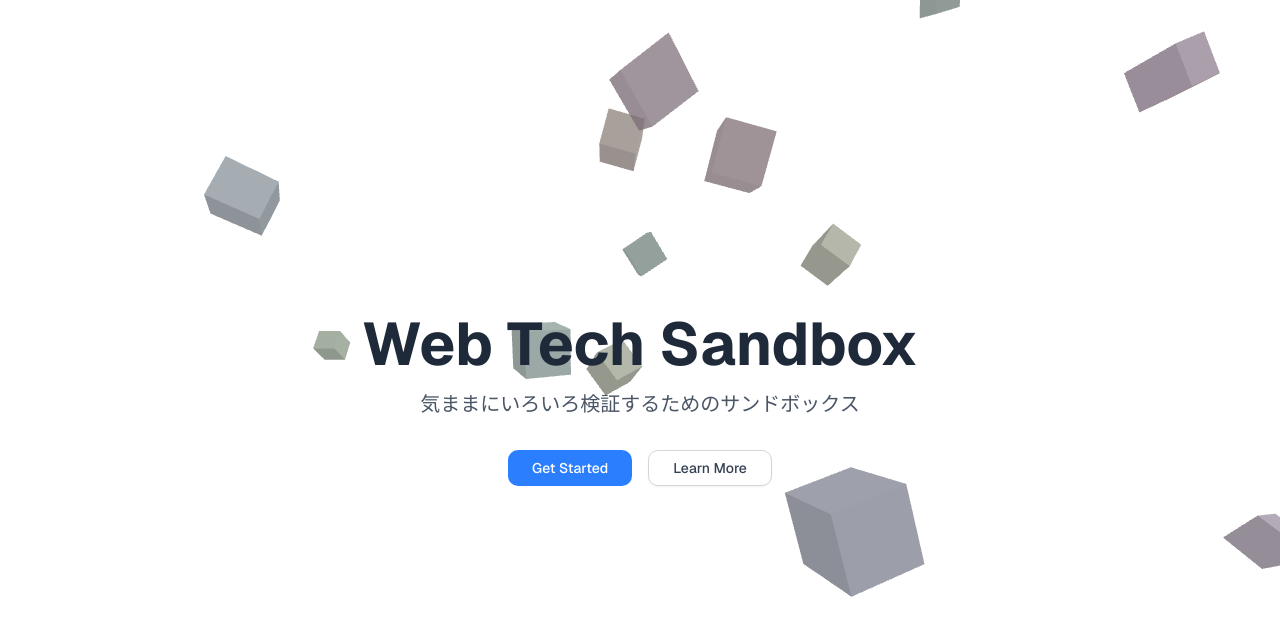
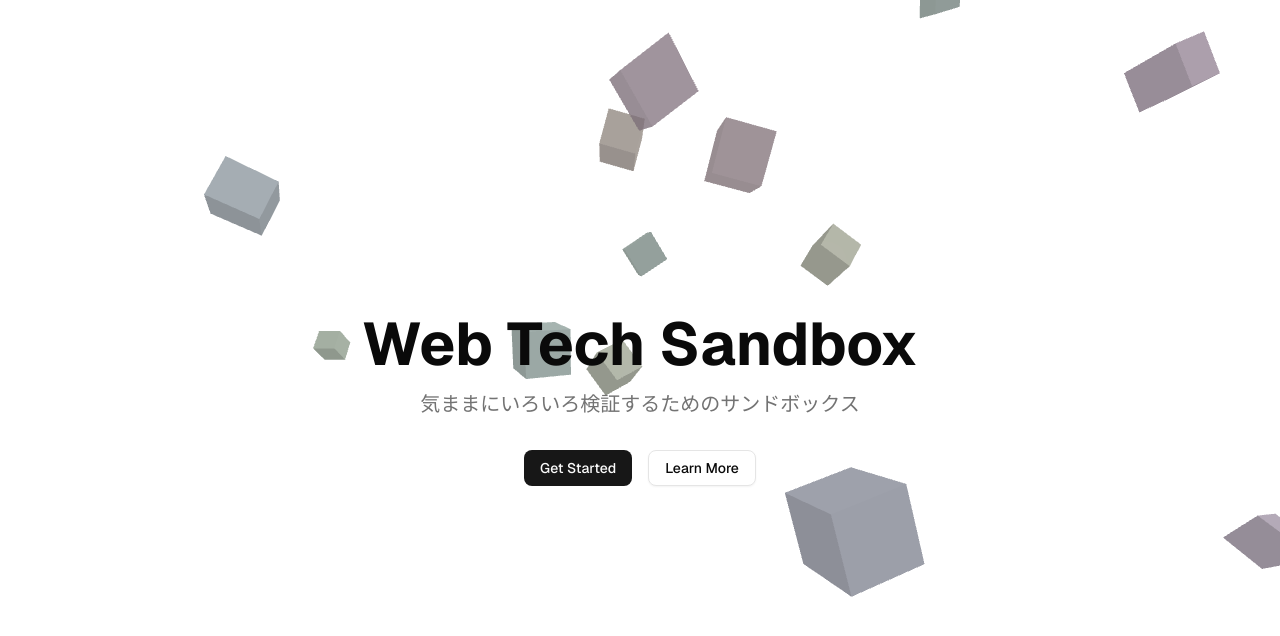
Before and after one commit to takahiro-bellcurve/webTechSandboxFrontend, a Next.js app: page / in a window 1280 px wide. Shown: the top 636 px of the page. Built offline with nearby package versions, Linux system fonts and the light colour scheme.

Commit message:
トップページを修正

```diff
--- a/src/app/page.tsx
+++ b/src/app/page.tsx
@@ -7,25 +7,15 @@ export default function Home() {
       <CubeAnimation />
       <div className="relative z-10 font-sans flex flex-col items-center justify-center min-h-screen p-8">
         <main className="text-center">
-          <h1 className="text-6xl font-bold mb-4 text-gray-800">
+          <h1 className="text-6xl font-bold mb-4 text-foreground">
             Web Tech Sandbox
           </h1>
-          <p className="text-xl text-gray-600 mb-8">
+          <p className="text-xl text-muted-foreground mb-8">
             気ままにいろいろ検証するためのサンドボックス
           </p>
           <div className="flex gap-4 justify-center">
-            <Button
-              variant="default"
-              className="px-6 py-3 bg-blue-500 text-white rounded-lg hover:bg-blue-600 transition-colors"
-            >
-              Get Started
-            </Button>
-            <Button
-              variant="outline"
-              className="px-6 py-3 bg-white border border-gray-300 rounded-lg text-gray-700 hover:bg-gray-100 transition-colors"
-            >
-              Learn More
-            </Button>
+            <Button variant="default">Get Started</Button>
+            <Button variant="outline">Learn More</Button>
           </div>
         </main>
       </div>
```
Also changed, not shown: src/components/ui/button.tsx (+10 -10 lines).
